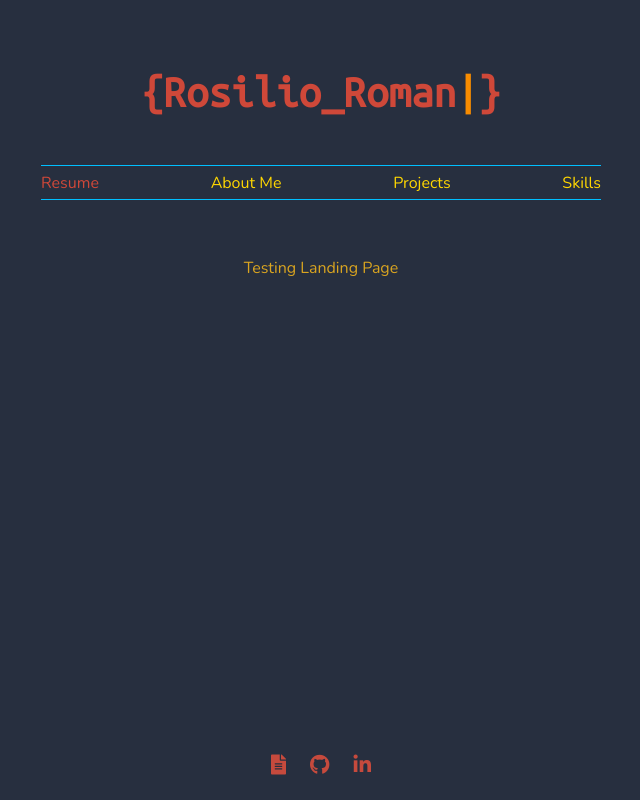
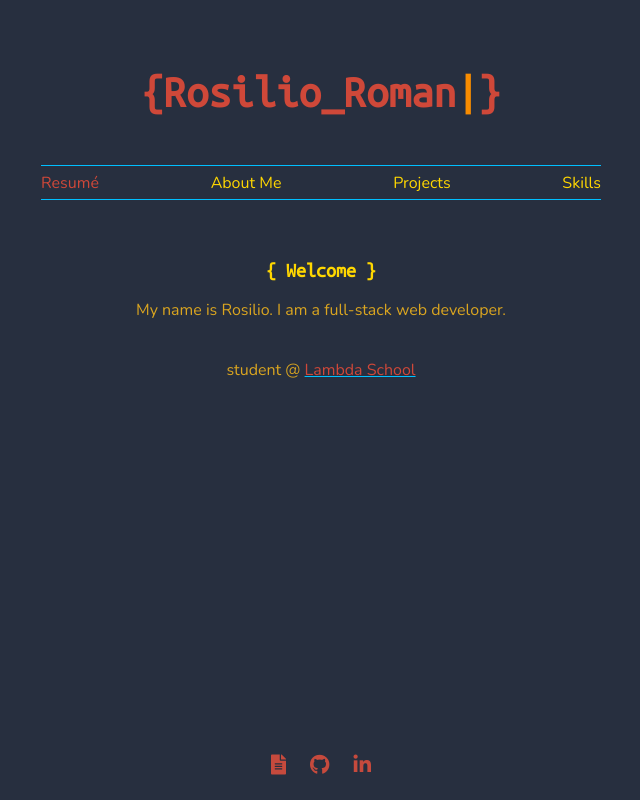
Before and after one commit to rosilioroman/personal-portfolio, a React (Create React App) app in the folder portfolio/: page / in a window 1280 px wide. Shown: the whole page, without its empty margins (319-959 px from the left). Built offline with nearby package versions, Linux system fonts and the light colour scheme.

Commit message:
Add basic structure to all Routes.

```diff
--- a/portfolio/src/Components/Content/AboutMe.js
+++ b/portfolio/src/Components/Content/AboutMe.js
@@ -1,7 +1,13 @@
 import React from 'react';
 
 const AboutMe = props => {
-    return <section>Testing About Me</section>
+    return (
+        <section>
+            <h3>
+                {`{ About_Me }`}
+            </h3>
+        </section>
+    );
 }
 
 export default AboutMe;
--- /dev/null
+++ b/portfolio/src/Components/Content/Content.css
@@ -0,0 +1,24 @@
+h3 {
+    font-family: 'Ubuntu Mono', monospace;
+    font-size: 2rem;
+    font-weight: bolder;
+    color: #FFD700;
+}
+
+p {
+    margin: 20px 0;
+    line-height: 1.25;
+}
+
+.landing-page {
+    width: 100%;
+    display: flex;
+    flex-direction: column;
+    justify-content: center;
+    align-items: center;
+}
+
+.lambda-link {
+    color: #cf4839;
+    text-decoration: underline #00BFFF;
+}
--- a/portfolio/src/Components/Content/LandingPage.js
+++ b/portfolio/src/Components/Content/LandingPage.js
@@ -1,7 +1,20 @@
 import React from 'react';
+import './Content.css';
 
 const LandingPage = props => {
-    return <section>Testing Landing Page</section>
+    return(
+        <section className="landing-page">
+            <h3>
+                {`{ Welcome }`}
+            </h3>
+            <p>
+                My name is Rosilio. I am a full-stack web developer.
+            </p>
+            <p>
+                student @ <a href="https://lambdaschool.com/" className="lambda-link" target="_blank" rel="noopener noreferrer">Lambda School</a>
+            </p>
+        </section>
+    );
 }
 
 export default LandingPage;
--- a/portfolio/src/Components/Content/Projects.js
+++ b/portfolio/src/Components/Content/Projects.js
@@ -1,7 +1,13 @@
 import React from 'react';
 
 const Projects = props => {
-    return <section>Testing Projects</section>;
+    return (
+        <section>
+            <h3>
+                {`{ Projects }`}
+            </h3>
+        </section>
+    );
 }
 
 export default Projects;
--- a/portfolio/src/Components/Content/Skills.js
+++ b/portfolio/src/Components/Content/Skills.js
@@ -1,7 +1,18 @@
 import React from 'react';
 
 const Skills = props => {
-    return <section>Testing Skills</section>
+    return (
+        <section className="skills-container">
+            <h3>
+                {`{ Skills }`}
+            </h3>
+            <div className="skills-content">
+                <h4>{`// Front_End`}</h4>
+                <h4>{`// Back_End`}</h4>
+                <h4>{`// Other`}</h4>
+            </div>
+        </section>
+    );
 }
 
 export default Skills;
--- a/portfolio/src/Components/Header/Header.css
+++ b/portfolio/src/Components/Header/Header.css
@@ -44,3 +44,10 @@
     opacity: 0;
   }
 }
+
+@media (max-width: 600px) {
+  .app-header {
+    width: 100%;
+    padding: 0 10px;
+  }
+}
--- a/portfolio/src/Components/Navigation/NavBar.js
+++ b/portfolio/src/Components/Navigation/NavBar.js
@@ -5,7 +5,7 @@ import './Navigation.css';
 const NavBar = props => {
     return(
         <nav className="main-nav">
-            <NavLink exact to="/">Resume</NavLink>
+            <NavLink exact to="/">Resum&eacute;</NavLink>
             <NavLink exact to="/about">About Me</NavLink>
             <NavLink exact to="/projects">Projects</NavLink>
             <NavLink exact to="/skills">Skills</NavLink>
```
